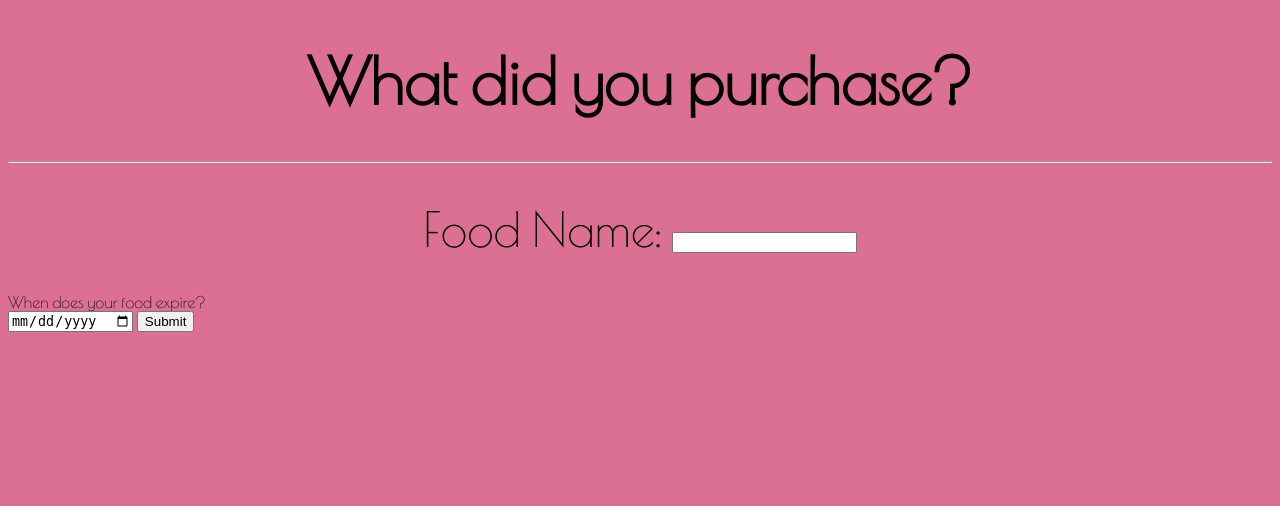
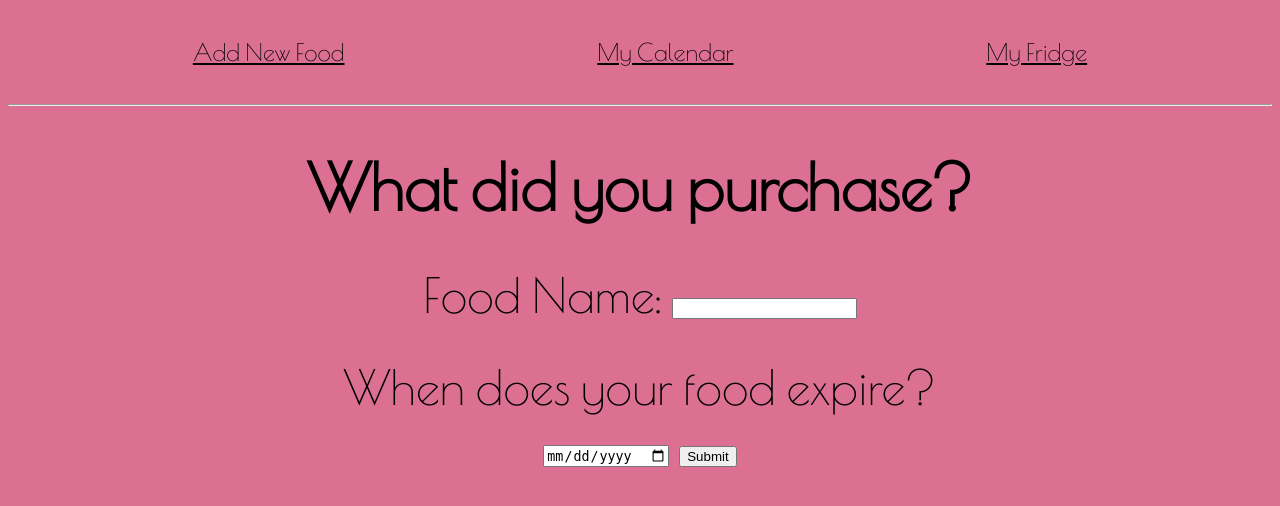
Before and after one commit to bstutenroth/fridge, a Python web app: template templates/newfood.html in a window 1280 px wide. Shown: the top 506 px of the page. Run offline with Jinja, Linux system fonts and the light colour scheme; the template is opened without the code that fills it, so the values that code supplies are empty; some libraries are stand-ins or nearby versions; some web fonts are replaced.

Commit message:
form edits

```diff
--- a/static_content/colors.css
+++ b/static_content/colors.css
@@ -70,3 +70,23 @@
   margin-top: 3%;
   text-align: center;
 }
+#expd8{
+  font-size: 300%;
+  text-align: center;
+}
+.navFood{
+  font-family: Poiret One;
+  display: flex;
+  color: black;
+  white-space: nowrap;
+  font-size: 150%;
+  justify-content: center;
+  margin-top: 3%;
+  margin-bottom: 3%;
+}
+.navFood a {
+  color: black;
+  font-size: 100%;
+  margin-right: 10%;
+  padding-left: 10%;
+}
--- a/templates/newfood.html
+++ b/templates/newfood.html
@@ -8,8 +8,15 @@
     <link rel="stylesheet" href="resources/colors.css">
   </head>
   <body>
+    <div class="navFood">
+      <!-- <ul> -->
+        <a method="get" href="/newfood">Add New Food</a>
+        <a href="">My Calendar</a>
+        <a href="">My Fridge</a>
+      <!-- </ul> -->
+    </div>
+    <hr>
     <h1 id = 'formheader'>What did you purchase?</h1>
-    <hr>
     <form action="" method="post"><div id = "foodname" >
       Food Name:
     <input type="text" name="foodname"> </div><br>
@@ -19,7 +26,7 @@
       <input type="radio" name="category" value="produce">Produce
       <input type="radio" name="category" value="dairy">Dairy
       <input type="radio" name="category" value="other">Other --->
-      <br>
+      <br><div id  = "expd8">
       When does your food expire?<br>
       <input type="date" name="expiredate" min="2017-01-01">
       <!--Expiration Month:
```
